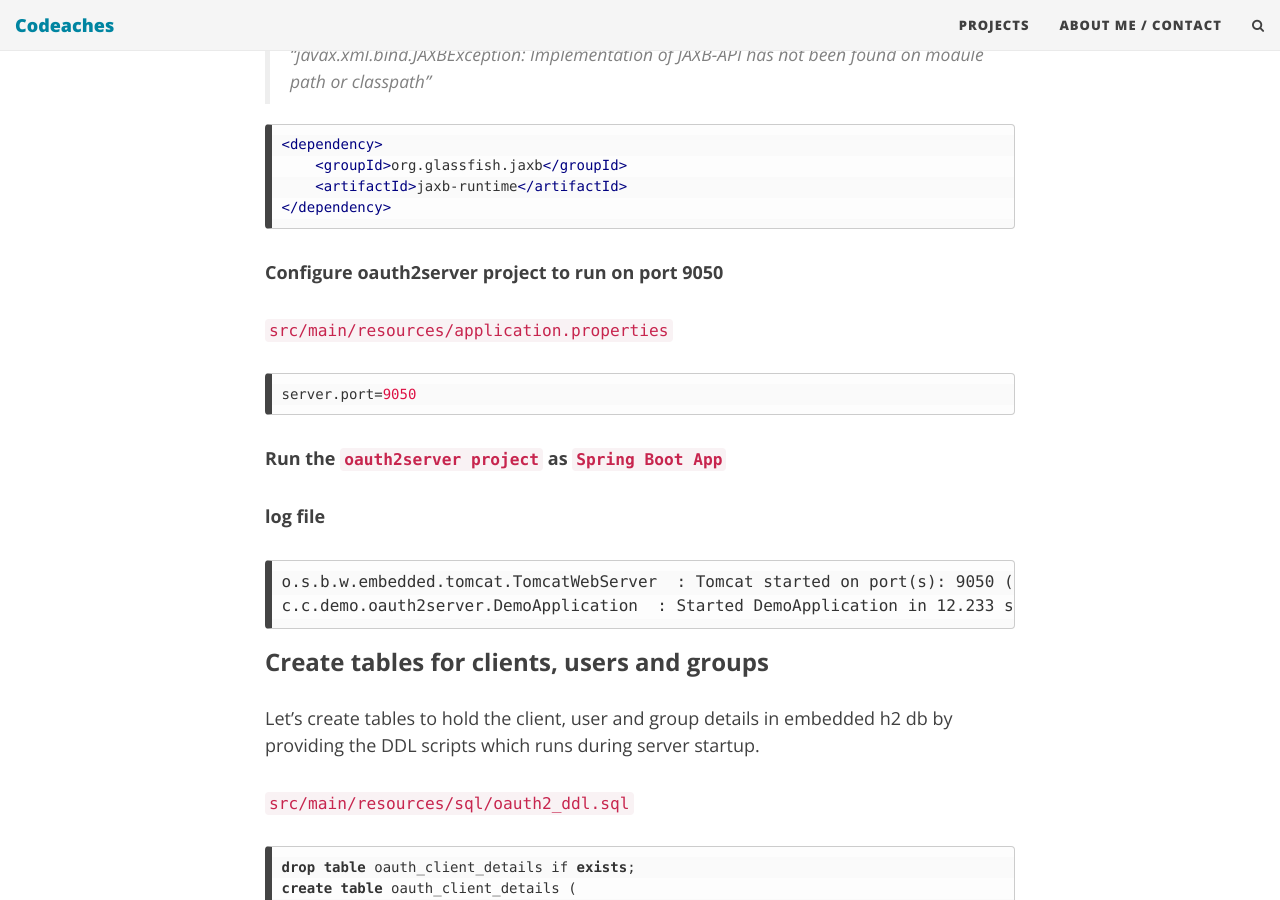
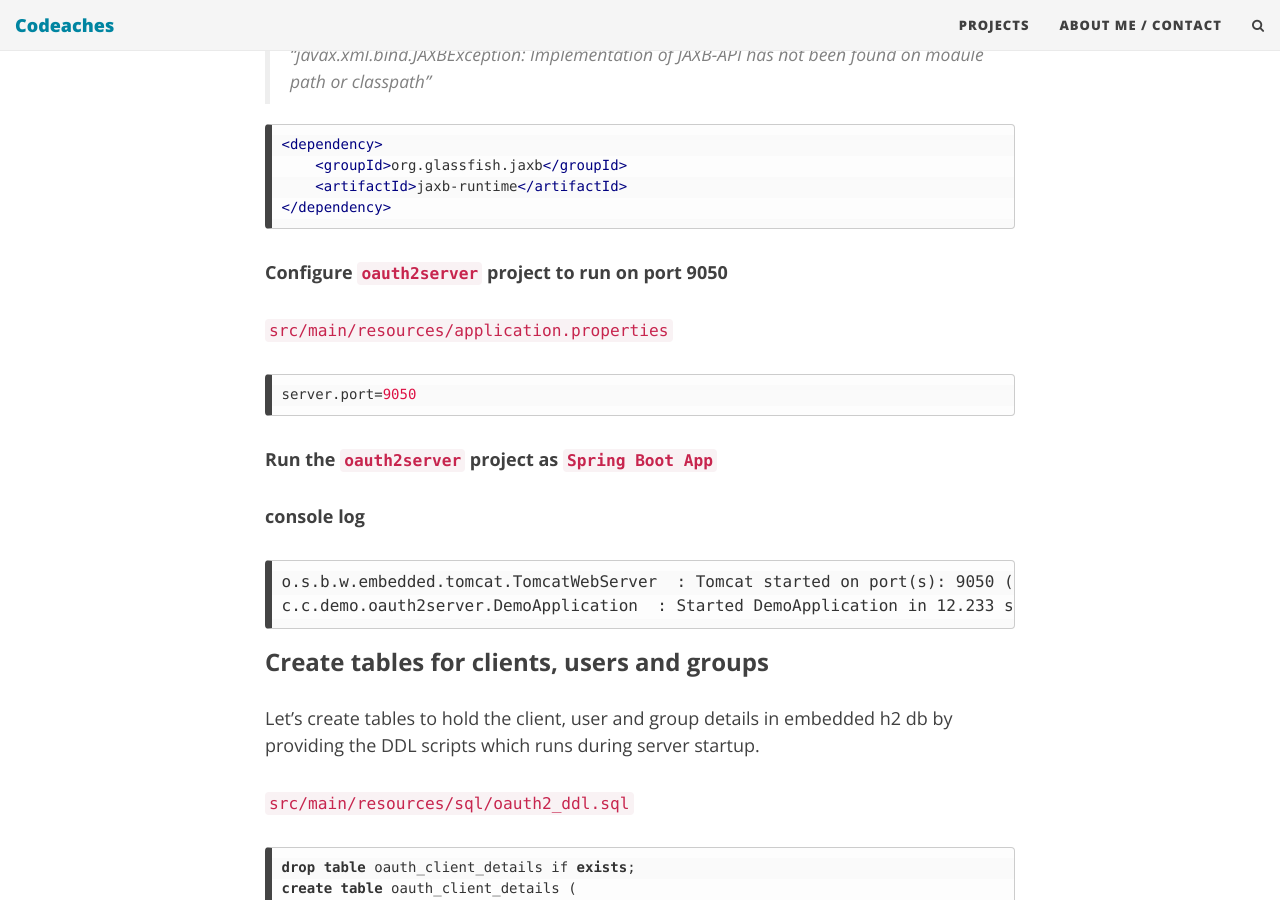
Before and after one commit to codeaches/codeaches.github.io, a Jekyll site: the page built from _posts/2018-12-20-Spring Boot-OAuth2 and Resource Server setup.md, in a window 1280 px wide and 900 px high, scrolled down 2225 px. Built offline with Jekyll 4.4.1, drawn with Linux system fonts in a browser that asks for light colours; nearby versions of some CDN libraries; comment, search, counter and statistics services are not loaded.

Commit message:
no message

````diff
--- a/_posts/2018-12-20-Spring Boot-OAuth2 and Resource Server setup.md
+++ b/_posts/2018-12-20-Spring Boot-OAuth2 and Resource Server setup.md
@@ -80,7 +80,7 @@ Import the project in STS as `Existing Maven project` and do Maven build.
 </dependency>
 ```
 
-**Configure oauth2server project to run on port 9050**
+**Configure `oauth2server` project to run on port 9050**
 
 `src/main/resources/application.properties`
 
@@ -88,9 +88,9 @@ Import the project in STS as `Existing Maven project` and do Maven build.
 server.port=9050
 ```
 
-**Run the `oauth2server project` as `Spring Boot App`**
+**Run the `oauth2server` project as `Spring Boot App`**
 
-**log file**
+**console log**
 
 ```log
 o.s.b.w.embedded.tomcat.TomcatWebServer  : Tomcat started on port(s): 9050 (http) with context path ''
@@ -342,6 +342,8 @@ public class UserSecurityConfig extends WebSecurityConfigurerAdapter {
 > `setEnableGroups(true)` enables the useage of groups, group authorities and group members tables.
 
 **Restart the application for above changes to take effect**
+
+**console log**
 
 ```log
 o.s.b.w.embedded.tomcat.TomcatWebServer  : Tomcat started on port(s): 9050 (http) with context path ''
````
